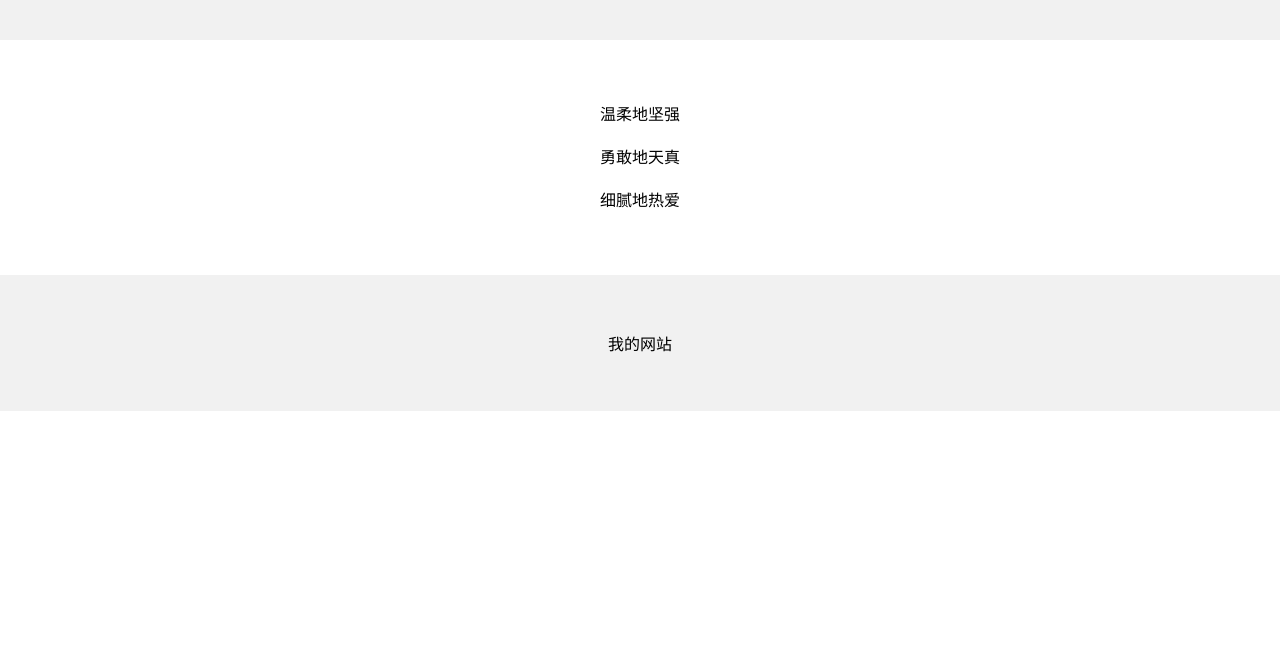
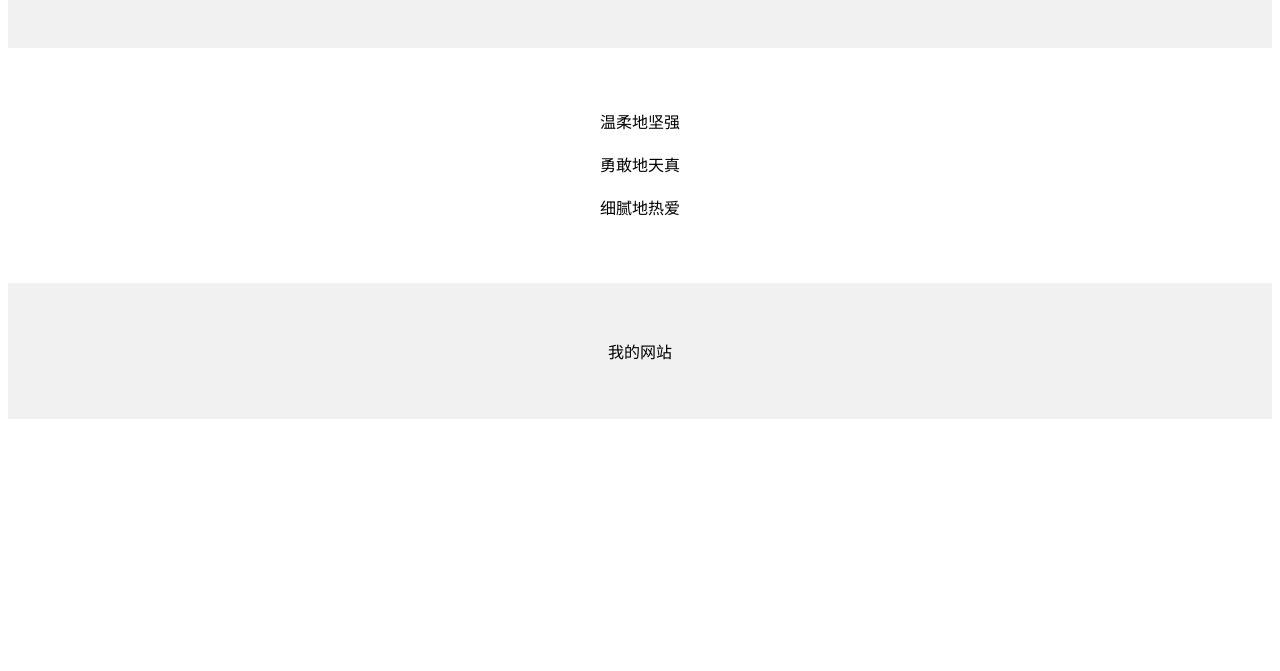
Before and after one commit to xiangbeixi/diyi1, a plain HTML site: page index.html in a window 1280 px wide. Shown: the part 129-800 px from the top of the page. Drawn offline with Linux system fonts and the light colour scheme.

Commit message:
Update index.html

```diff
--- a/index.html
+++ b/index.html
@@ -1,15 +1,5 @@
 <!DOCTYPE html>
 <html lang="zh-CN">
-  <head>
-    <meta charset="utf-8">
-    <meta name="viewport" content="width=device-width, initial-scale=1" />
-    <title>康文昌的在线HTML 教学小工具</title>
-    <style>
-      body {
-        margin: 0;
-      }
-    </style>
-  </head>
   <body>
 
     <div style = "
```
